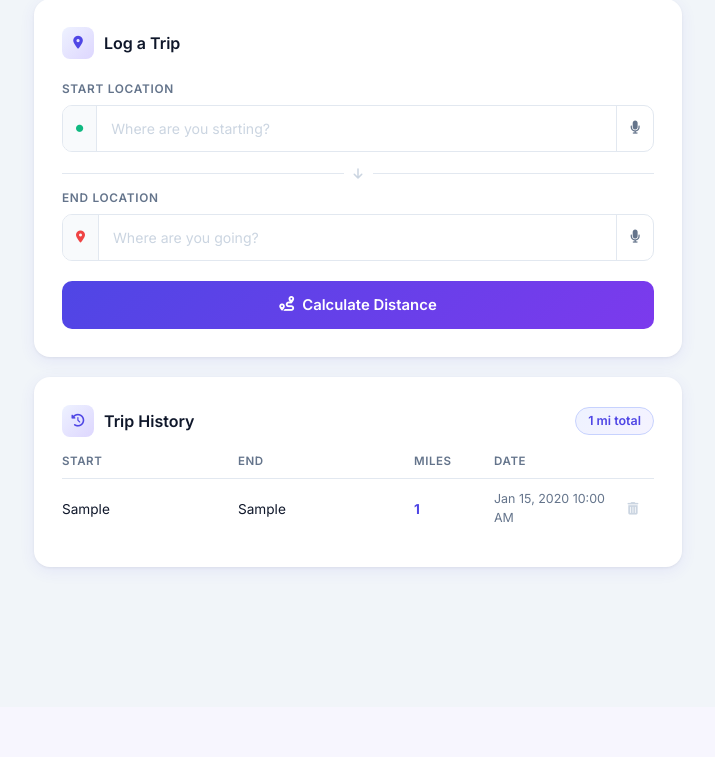
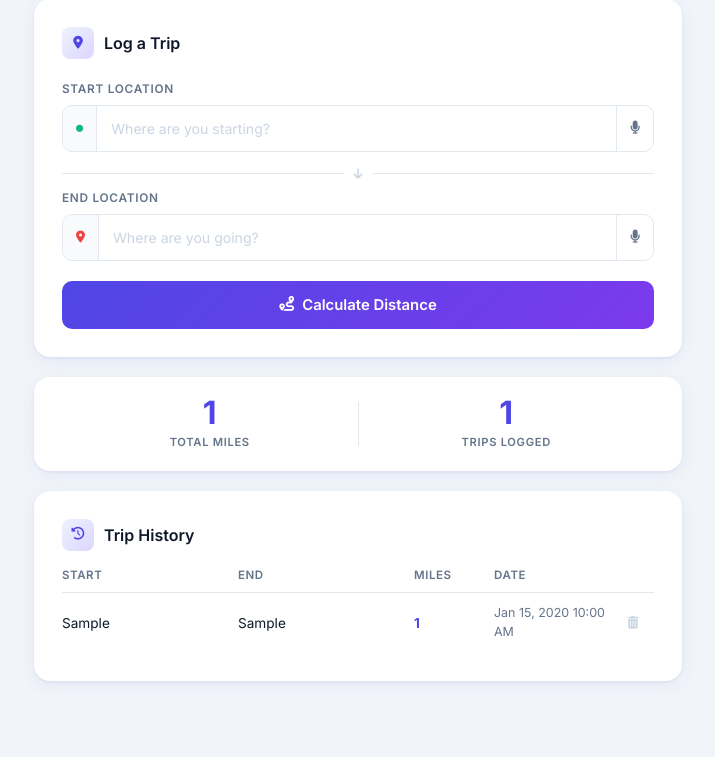
Before and after one commit to jsphjia/mileage-tracker, a Flask app: page / in a window 1280 px wide. Shown: the part 93-850 px from the top of the page, without its empty margins (282-997 px from the left). Before the commit the page ends 665 px from the top, so only its background shows below. Run offline with Flask 3, Linux system fonts and the light colour scheme; a user stored in the database is signed in; tables that the repository leaves empty hold one stand-in row (values such as "Sample post").

Commit message:
[feature] total mileage counter

```diff
--- a/templates/index.html
+++ b/templates/index.html
@@ -237,13 +237,22 @@
     }
     .alert-close:hover { opacity: 1; }
 
+    /* ── Stats bar ───────────────────────────── */
+    .stats-bar {
+      background: var(--surface); border-radius: var(--radius);
+      box-shadow: var(--shadow); padding: 20px 28px;
+      margin-bottom: 20px; display: flex; align-items: center;
+    }
+    .stat-item { flex: 1; text-align: center; }
+    .stat-value { font-size: 2rem; font-weight: 700; color: var(--primary); line-height: 1; }
+    .stat-label {
+      font-size: 0.7rem; font-weight: 600; color: var(--muted);
+      text-transform: uppercase; letter-spacing: 0.06em; margin-top: 5px;
+    }
+    .stat-divider { width: 1px; height: 44px; background: var(--border); flex-shrink: 0; }
+
     /* ── History ─────────────────────────────── */
-    .history-top { display: flex; align-items: center; justify-content: space-between; margin-bottom: 16px; }
-    .total-pill {
-      background: linear-gradient(135deg, #EEF2FF, #F5F3FF);
-      color: var(--primary); font-size: 0.78rem; font-weight: 600;
-      padding: 4px 12px; border-radius: 20px; border: 1px solid #C7D2FE;
-    }
+    .history-top { display: flex; align-items: center; margin-bottom: 16px; }
     .trips-header {
       display: grid; grid-template-columns: 1fr 1fr 72px 116px 36px;
       gap: 8px; padding-bottom: 8px;
@@ -369,6 +378,19 @@
     </div>
   </div>
 
+  <!-- Stats Summary -->
+  <div class="stats-bar d-none" id="statsBar">
+    <div class="stat-item">
+      <div class="stat-value" id="statTotalMiles">0</div>
+      <div class="stat-label">Total Miles</div>
+    </div>
+    <div class="stat-divider"></div>
+    <div class="stat-item">
+      <div class="stat-value" id="statTripCount">0</div>
+      <div class="stat-label">Trips Logged</div>
+    </div>
+  </div>
+
   <!-- Trip History -->
   <div class="panel">
     <div class="history-top">
@@ -376,7 +398,6 @@
         <div class="panel-heading-icon"><i class="fas fa-history"></i></div>
         Trip History
       </div>
-      <span id="totalMiles" class="total-pill d-none"></span>
     </div>
 
     <div id="historyWrap">
@@ -624,6 +645,7 @@ document.getElementById('logBtn').addEventListener('click', async () => {
 // ─── History ──────────────────────────────────────────────────────────────
 
 let totalMilesAccum = 0;
+let tripCount       = 0;
 let headerInserted  = false;
 
 async function loadHistory() {
@@ -634,6 +656,7 @@ async function loadHistory() {
 
     document.getElementById('emptyState')?.remove();
     totalMilesAccum = 0;
+    tripCount = trips.length;
     trips.forEach(t => { prependTripRow(t, false); totalMilesAccum += t.miles; });
     updateTotalDisplay();
   } catch { /* non-fatal */ }
@@ -697,16 +720,19 @@ async function deleteTrip(id, miles) {
 
 function updateTotal(miles, add) {
   totalMilesAccum = add ? totalMilesAccum + miles : totalMilesAccum - miles;
+  tripCount       = add ? tripCount + 1 : tripCount - 1;
   updateTotalDisplay();
 }
 
 function updateTotalDisplay() {
-  const el = document.getElementById('totalMiles');
-  if (totalMilesAccum > 0) {
-    el.textContent = `${Math.round(totalMilesAccum * 100) / 100} mi total`;
-    el.classList.remove('d-none');
+  const bar = document.getElementById('statsBar');
+  if (tripCount > 0) {
+    document.getElementById('statTotalMiles').textContent =
+      (Math.round(totalMilesAccum * 100) / 100).toLocaleString();
+    document.getElementById('statTripCount').textContent = tripCount;
+    bar.classList.remove('d-none');
   } else {
-    el.classList.add('d-none');
+    bar.classList.add('d-none');
   }
 }
 
```
